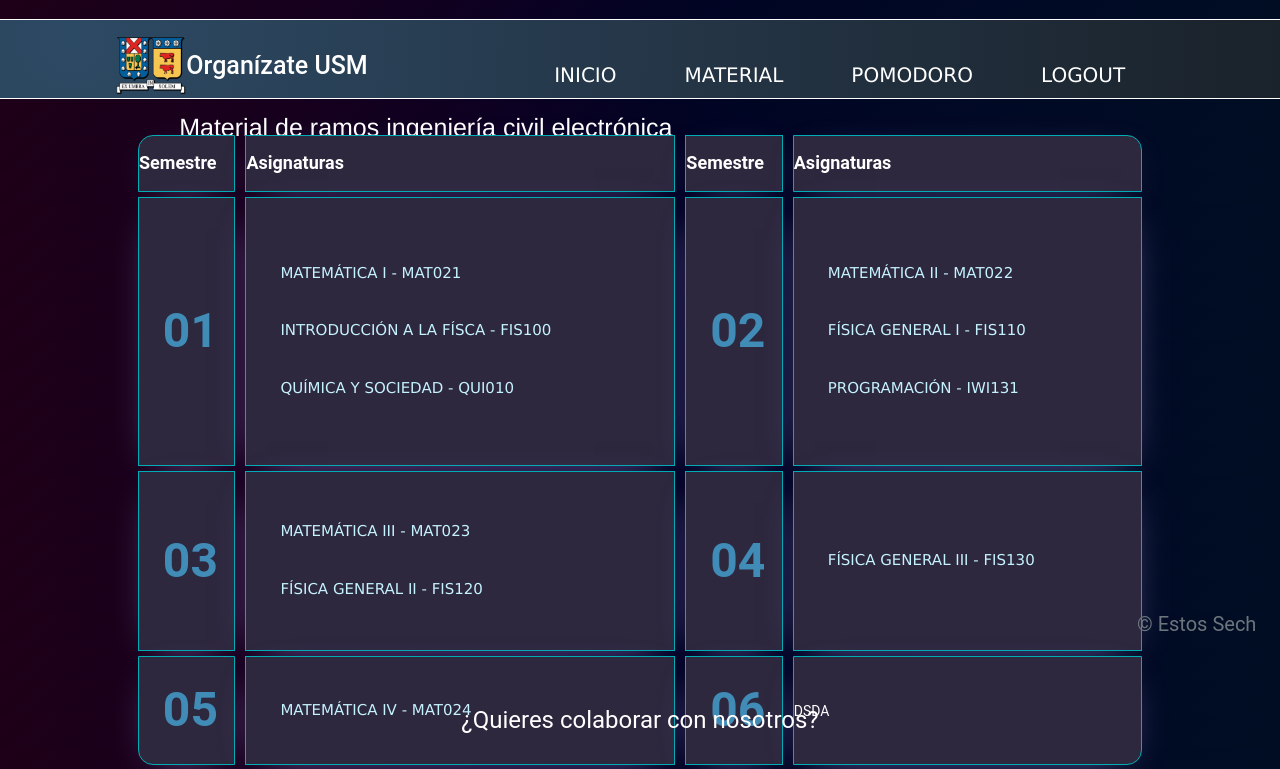
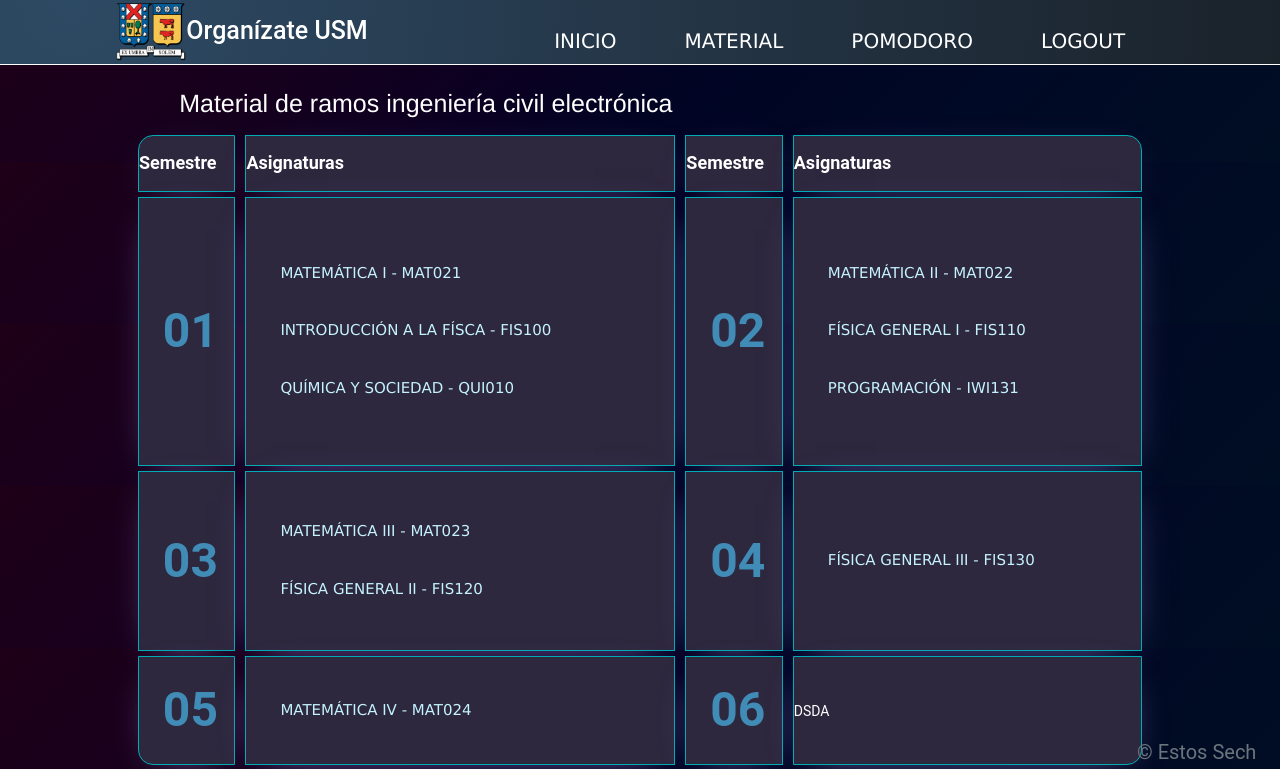
Before and after one commit to Organizate-USM/Organizate_USM, a Flask app: page /elo in a window 1280 px wide. Shown: the top 769 px of the page. Run offline with Flask 2, Linux system fonts and the light colour scheme; some libraries are stand-ins or nearby versions.

Commit message:
arreglos

```diff
--- a/static/css/login.css
+++ b/static/css/login.css
@@ -147,7 +147,7 @@ body {
     height: 0px;
     left: 50%;
     color: #35abff;
-    margin-top: 650px;
+    margin-top: 600px;
 }
 
 p {
--- a/static/css/pomodoro.css
+++ b/static/css/pomodoro.css
@@ -147,7 +147,6 @@ font-size: 2rem;
 {
   position: fixed;
   width: 102%;
-  height: 80px;
   margin: -25px;
   z-index: 1;
   border: 1px solid white;
--- a/static/css/ramos.css
+++ b/static/css/ramos.css
@@ -103,6 +103,7 @@ h1{
     z-index: 1;
     border: 1px solid white;
     background-image: radial-gradient(circle at 6.56% 19.58%, #2d4a64 0, #243546 50%, #1a222a 100%);
+    margin-top: -35px;
 }
 
 /* nav{
@@ -268,11 +269,9 @@ tr:last-child td:last-child {
 }
 
 #ramo{
-    margin-top: 80px;
     margin-left: 14%;
-
-    position: absolute;
     color:white;
+    margin-top: 70px;
 }
 
 #colaborar{
```
